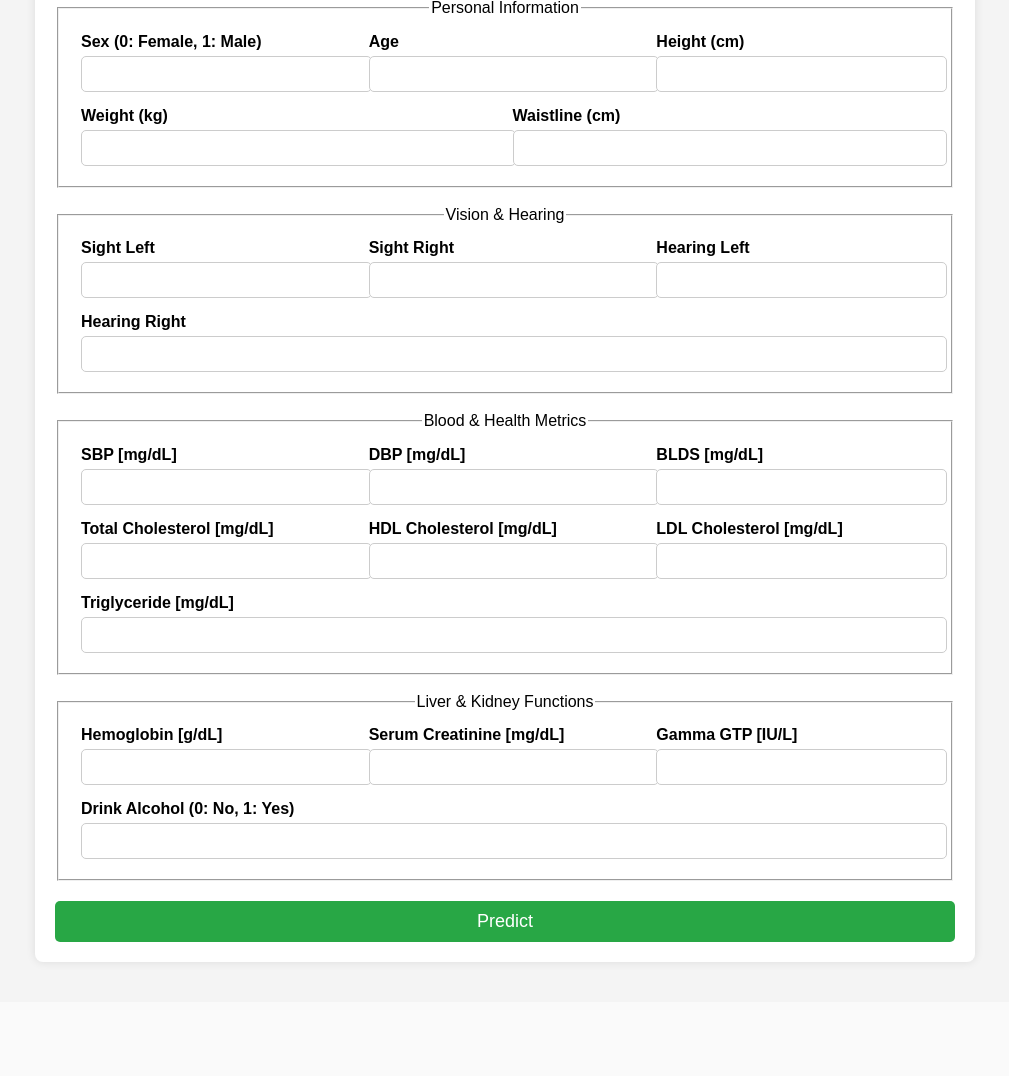
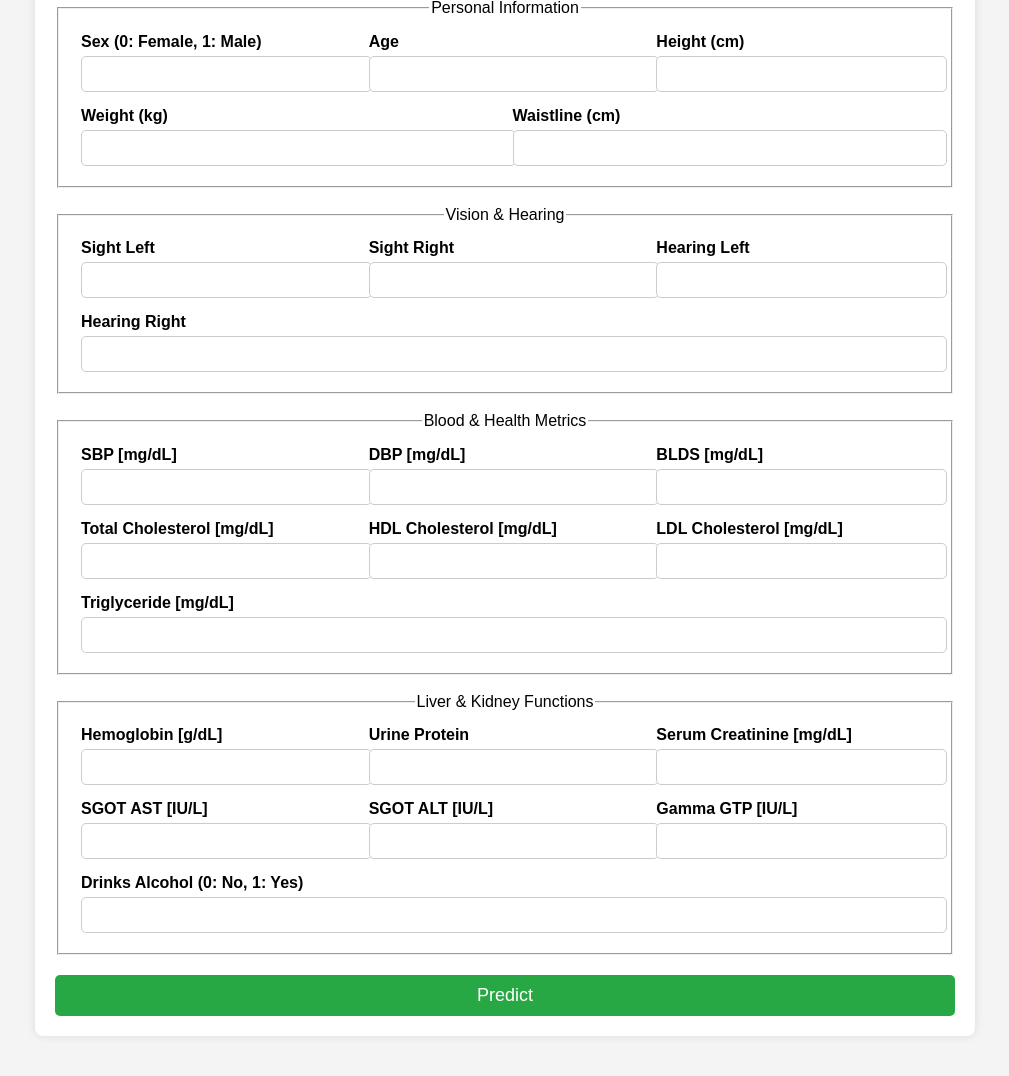
Before and after one commit to SudhanshuGulhane/Smoking-History-Predictor, a Flask app: page / in a window 1280 px wide. Shown: the part 109-1185 px from the top of the page, without its empty margins (135-1144 px from the left). Before the commit the page ends 1074 px from the top, so only its background shows below. Run offline with Flask 3, Linux system fonts and the light colour scheme.

Commit message:
small UI change

```diff
--- a/templates/index.html
+++ b/templates/index.html
@@ -21,7 +21,7 @@
             });
 
             let result = await response.json();
-            probability = result.probability*100
+            probability = (result.probability*100).toFixed(2)
             smoking_status = result.smoking_status
 
             document.getElementById("predictionResult").innerText =
@@ -129,15 +129,27 @@
                         <input type="number" id="hemoglobin" name="hemoglobin" min="1" max="25" step="any" required>
                     </div>
                     <div class="form-group">
+                        <label for="urine-protein">Urine Protein</label>
+                        <input type="number" id="urine-protein" name="urine-protein" min="1" max="6" step="any" required>
+                    </div>
+                    <div class="form-group">
                         <label for="serum_creatinine">Serum Creatinine [mg/dL]</label>
                         <input type="number" id="serum_creatinine" name="serum_creatinine" min="0.1" max="98" step="any" required>
+                    </div>
+                    <div class="form-group">
+                        <label for="sgot-ast">SGOT AST [IU/L]</label>
+                        <input type="number" id="sgot-ast" name="sgot-ast" min="1" max="9999" step="any" required>
+                    </div>
+                    <div class="form-group">
+                        <label for="sgot-alt">SGOT ALT [IU/L]</label>
+                        <input type="number" id="sgot-alt" name="sgot-alt" min="1" max="7210" step="any" required>
                     </div>
                     <div class="form-group">
                         <label for="gamma_GTP">Gamma GTP [IU/L]</label>
                         <input type="number" id="gamma_GTP" name="gamma_GTP" min="1" max="999" step="any" required>
                     </div>
                     <div class="form-group">
-                        <label for="DRK_YN">Drink Alcohol (0: No, 1: Yes)</label>
+                        <label for="DRK_YN">Drinks Alcohol (0: No, 1: Yes)</label>
                         <input type="number" id="DRK_YN" name="DRK_YN" min="0" max="1" required>
                     </div>
                 </div>
```
